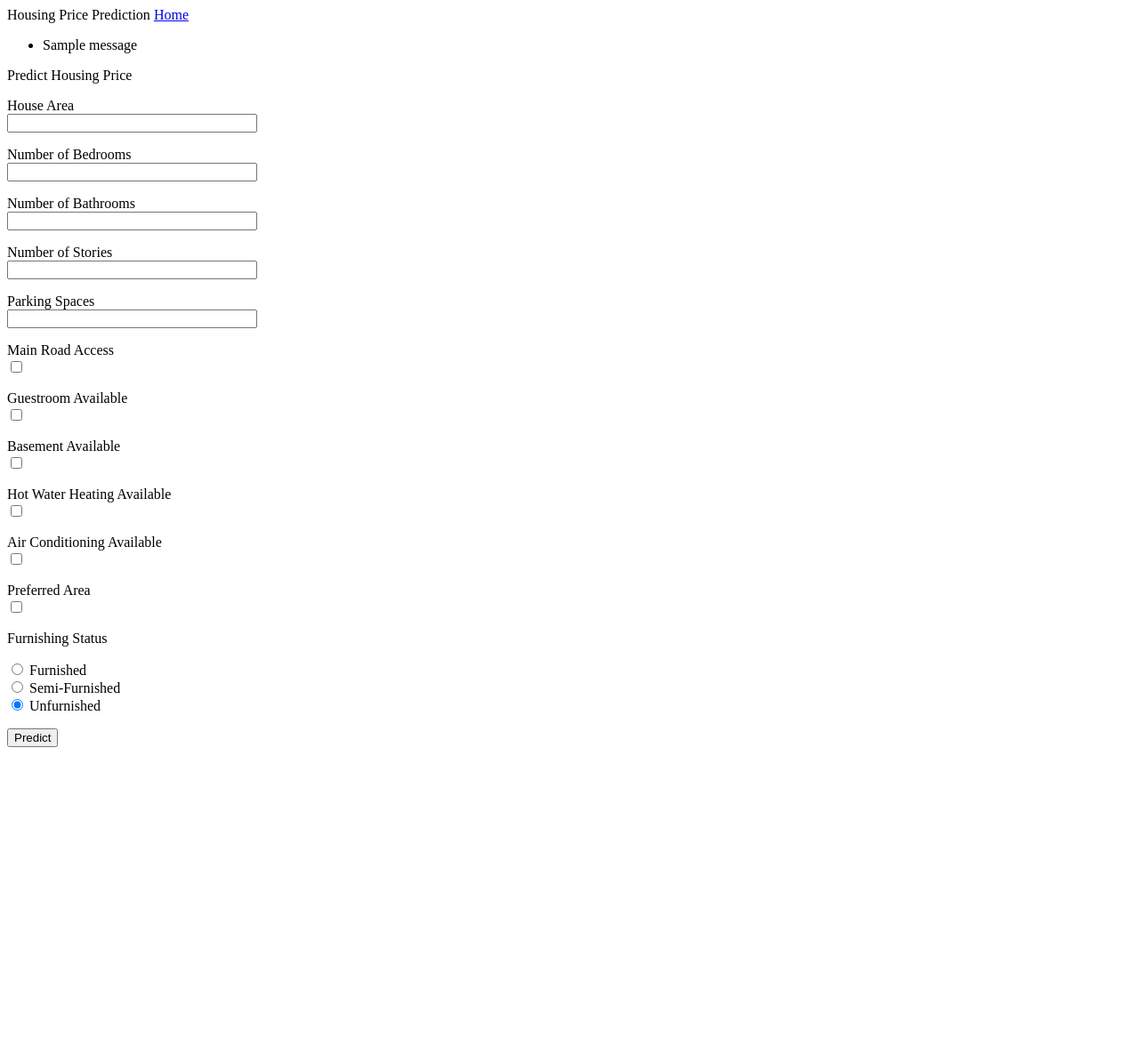
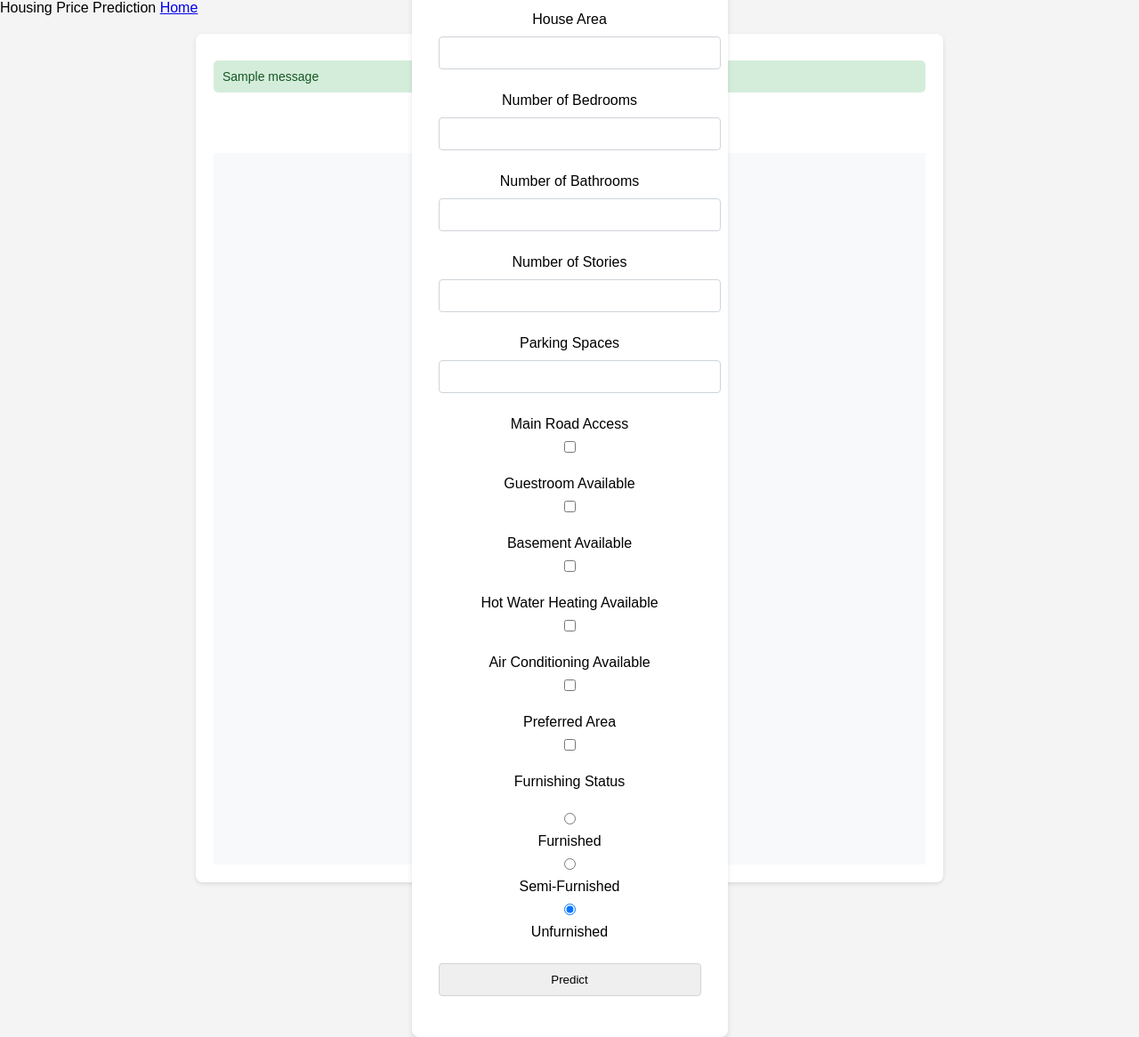
Before and after one commit to spicyneutrino/Housing-Prediction, a Flask app: page / in a window 1280 px wide. Shown: the whole page at 89% size. Before the commit the page ends 840 px from the top, so only its background shows below. Run offline with Flask 3, Linux system fonts and the light colour scheme; one stand-in notice (Sample message) is shown; parts of the project's set-up code (start-up, migrations or seed data) failed here and were passed over.

Commit message:
Working Form

```diff
--- a/app/forms.py
+++ b/app/forms.py
@@ -4,12 +4,11 @@ from wtforms.validators import DataRequired
 
 
 class LoginForm(FlaskForm):
-    area = StringField("House Area")
-    area = StringField("House Area")
-    bedrooms = StringField("Number of Bedrooms")
-    bathrooms = StringField("Number of Bathrooms")
-    stories = StringField("Number of Stories")
-    parking = StringField("Parking Spaces")
+    area = StringField("House Area", validators=[DataRequired()])
+    bedrooms = StringField("Number of Bedrooms", validators=[DataRequired()])
+    bathrooms = StringField("Number of Bathrooms", validators=[DataRequired()])
+    stories = StringField("Number of Stories", validators=[DataRequired()])
+    parking = StringField("Parking Spaces", validators=[DataRequired()])
     mainroad = BooleanField("Main Road Access")
     guestroom = BooleanField("Guestroom Available")
     basement = BooleanField("Basement Available")
@@ -24,13 +23,12 @@ class LoginForm(FlaskForm):
             ("unfurnished", "Unfurnished"),
         ],
         default="unfurnished",
+        validators=[DataRequired()],
     )
-    submit = SubmitField('Predict')
+    submit = SubmitField("Predict")
 
-    # num__area', 'cat_ordinal__bedrooms', 'cat_ordinal__bathrooms',
-    #    'cat_ordinal__stories', 'cat_ordinal__parking',
-    #    'cat_onehot__mainroad_yes', 'cat_onehot__guestroom_yes',
-    #    'cat_onehot__basement_yes', 'cat_onehot__hotwaterheating_yes',
-    #    'cat_onehot__airconditioning_yes', 'cat_onehot__prefarea_yes',
-    #    'cat_onehot__furnishingstatus_semi-furnished',
-    #    'cat_onehot__furnishingstatus_unfurnished'],
+#     X.columns
+# Index(['area', 'bedrooms', 'bathrooms', 'stories', 'mainroad', 'guestroom',
+#        'basement', 'hotwaterheating', 'airconditioning', 'parking', 'prefarea',
+#        'furnishingstatus'],
+#       dtype='object')
--- a/app/routes.py
+++ b/app/routes.py
@@ -1,11 +1,74 @@
-from flask import render_template, flash, redirect, url_for
+from flask import render_template, flash, redirect, url_for, request
 from app import app
 from app.forms import LoginForm
+import joblib
+import os
+import numpy as np
+import pandas as pd
+
+MODEL_PATH = os.path.join(os.path.dirname(__file__), "../trained_model.pkl")
+model = joblib.load(MODEL_PATH)
 
 
 @app.route("/", methods=["GET", "POST"])
 @app.route("/index", methods=["GET", "POST"])
 def index():
     form = LoginForm()
-    # if form.validate_on_submit
-    return render_template("index.html", form = form)
+    if form.validate_on_submit():
+        # numeric
+        try:
+            area = float(form.area.data)
+
+            # ordinal
+            bedrooms = int(form.bedrooms.data)
+            bathrooms = int(form.bathrooms.data)
+            stories = int(form.stories.data)
+            parking = int(form.parking.data)
+
+            # Binary Categorical
+            mainroad = "yes" if int(form.mainroad.data) else "no"
+            guestroom = "yes" if int(form.guestroom.data) else "no"
+            basement = "yes" if int(form.basement.data) else "no"
+            hotwaterheating = "yes" if int(form.hotwaterheating.data) else "no"
+            airconditioning = "yes" if int(form.airconditioning.data) else "no"
+            prefarea = "yes" if int(form.prefarea.data) else "no"
+
+            furnishing_status = form.furnishing_status.data.strip().lower()
+
+            features = pd.DataFrame(
+                {
+                    "area": [area],
+                    "bedrooms": [bedrooms],
+                    "bathrooms": [bathrooms],
+                    "stories": [stories],
+                    "mainroad": [mainroad],
+                    "guestroom": [guestroom],
+                    "basement": [basement],
+                    "hotwaterheating": [hotwaterheating],
+                    "airconditioning": [airconditioning],
+                    "parking": [parking],
+                    "prefarea": [prefarea],
+                    "furnishingstatus": [
+                        furnishing_status
+                    ],  # Pass the raw furnishing status
+                }
+            )
+            predicted_price = model.predict(features)
+
+            # flash(f"Predicted House Price: ${predicted_price[0]:,.2f}", "success")
+
+            return redirect(url_for("predict", price=predicted_price[0]))
+
+        except ValueError as e:
+            flash(f"Invalid input: {e}. Please check your entries.", "error")
+            return redirect(url_for("index"))
+
+    return render_template("index.html", form=form)
+
+
+@app.route("/predict")
+def predict():
+    price = request.args.get("price", type=float)
+    if price is None:
+        flash("Prediction not available. Please try again.", "error")
+    return render_template("predict.html", price=price)
--- /dev/null
+++ b/app/static/css/styles.css
@@ -0,0 +1,107 @@
+/* static/css/styles.css */
+body {
+    font-family: Arial, sans-serif;
+    background-color: #f4f4f4;
+    margin: 0;
+    padding: 0;
+}
+
+.container {
+    max-width: 800px;
+    margin: 20px auto;
+    padding: 20px;
+    background: white;
+    border-radius: 8px;
+    box-shadow: 0 2px 5px rgba(0, 0, 0, 0.1);
+}
+
+h1,
+h2 {
+    text-align: center;
+    color: #333;
+}
+
+/* Center the form container */
+.form-container {
+    display: flex;
+    justify-content: center;
+    align-items: center;
+    height: 100vh; /* Full viewport height */
+    background-color: #f8f9fa; /* Optional: Light background */
+}
+
+/* Style for the form */
+form {
+    background: white;
+    padding: 20px 30px;
+    border-radius: 8px;
+    box-shadow: 0 4px 6px rgba(0, 0, 0, 0.1);
+    text-align: center; /* Center form elements inside */
+}
+
+/* Style for individual form elements */
+form input, form select, form button {
+    margin: 10px 0;
+    padding: 10px;
+    width: 100%;
+    max-width: 300px;
+    border: 1px solid #ced4da;
+    border-radius: 4px;
+}
+
+/* Button styling */
+form button {
+    background-color: #007bff;
+    color: white;
+    font-weight: bold;
+    border: none;
+    cursor: pointer;
+    transition: background-color 0.3s;
+}
+
+form button:hover {
+    background-color: #0056b3;
+}
+
+
+/* button {
+    background-color: #007bff;
+    color: white;
+    border: none;
+    padding: 10px 20px;
+    font-size: 16px;
+    border-radius: 4px;
+    cursor: pointer;
+}
+
+button:hover {
+    background-color: #0056b3;
+} */
+
+.flash-message {
+    padding: 10px;
+    margin: 10px 0;
+    border-radius: 5px;
+    font-size: 14px;
+}
+
+.flash-message.success {
+    background-color: #d4edda;
+    color: #155724;
+}
+
+.flash-message.error {
+    background-color: #f8d7da;
+    color: #721c24;
+}
+
+.price-container {
+    text-align: center;
+    margin-top: 20px;
+}
+
+.predicted-price {
+    font-size: 45px;
+    font-weight: bold;
+    color: #007bff;
+}
--- a/app/templates/base.html
+++ b/app/templates/base.html
@@ -5,23 +5,27 @@
     <meta charset="UTF-8">
     <meta name="viewport" content="width=device-width, initial-scale=1.0">
     <title>House Price Prediction</title>
+    <link rel="stylesheet" href="{{ url_for('static', filename='css/styles.css') }}">
 </head>
 
 <body>
-    <div>Housing Price Prediction
+    <nav>Housing Price Prediction
         <a href="{{  url_for('index') }}">Home</a>
+    </nav>
+    <div class="container">
+        {% with messages = get_flashed_messages(with_categories=true) %}
+        {% if messages %}
+        {% for category, message in messages %}
+        <div class="flash-message {{ category }}">
+            {{ message }}
+        </div>
+        {% endfor %}
+        {% endif %}
+        {% endwith %}
+
+        {% block content %}
+        {% endblock %}
     </div>
-    {% with messages = get_flashed_messages() %}
-    {% if messages %}
-    <ul>
-        {% for message in messages %}
-        <li>{{message}}</li>
-        {% endfor %}
-    </ul>
-    {% endif %}
-    {% endwith %}
-    {% block content %} {% endblock %}
-
 </body>
 
 </html>
--- a/app/templates/index.html
+++ b/app/templates/index.html
@@ -1,8 +1,9 @@
 {% extends 'base.html' %}
 
 {% block content %}
-<p>Predict Housing Price</p>
+<h2>Predict Housing Price</h2>
 
+<div class="form-container">
     <form action="" method="POST">
         {{ form.hidden_tag() }}
 
@@ -47,7 +48,7 @@
         </p>
 
         <p>
-        {{ form.mainroad.label }}<br>
+            {{ form.mainroad.label }}
             {{ form.mainroad() }}
             {% for error in form.mainroad.errors %}
             <span style="color:red">[{{ error }}]</span>
@@ -55,7 +56,7 @@
         </p>
 
         <p>
-        {{ form.guestroom.label }}<br>
+            {{ form.guestroom.label }}
             {{ form.guestroom() }}
             {% for error in form.guestroom.errors %}
             <span style="color:red">[{{ error }}]</span>
@@ -63,7 +64,7 @@
         </p>
 
         <p>
-        {{ form.basement.label }}<br>
+            {{ form.basement.label }}
             {{ form.basement() }}
             {% for error in form.basement.errors %}
             <span style="color:red">[{{ error }}]</span>
@@ -71,7 +72,7 @@
         </p>
 
         <p>
-        {{ form.hotwaterheating.label }}<br>
+            {{ form.hotwaterheating.label }}
             {{ form.hotwaterheating() }}
             {% for error in form.hotwaterheating.errors %}
             <span style="color:red">[{{ error }}]</span>
@@ -79,7 +80,7 @@
         </p>
 
         <p>
-        {{ form.airconditioning.label }}<br>
+            {{ form.airconditioning.label }}
             {{ form.airconditioning() }}
             {% for error in form.airconditioning.errors %}
             <span style="color:red">[{{ error }}]</span>
@@ -87,7 +88,7 @@
         </p>
 
         <p>
-        {{ form.prefarea.label }}<br>
+            {{ form.prefarea.label }}
             {{ form.prefarea() }}
             {% for error in form.prefarea.errors %}
             <span style="color:red">[{{ error }}]</span>
@@ -110,5 +111,6 @@
             {{ form.submit() }}
         </p>
     </form>
+</div>
 
 {% endblock %}
--- a/housing_price.py
+++ b/housing_price.py
@@ -1 +1,9 @@
 from app import app
+import joblib
+import os
+
+MODEL_PATH = os.path.join(os.path.dirname(__file__), 'trained_model.pkl')
+model = joblib.load(MODEL_PATH)
+
+if __name__ == "__main__":
+    app.run(debug=True)
```
Also changed, not shown: app/templates/predict.html (added, +10 -0 lines). Lines whose indentation alone changed are shown as unchanged.
